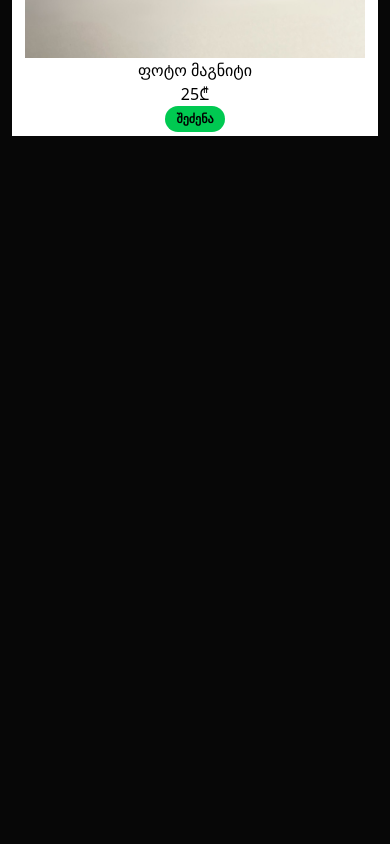
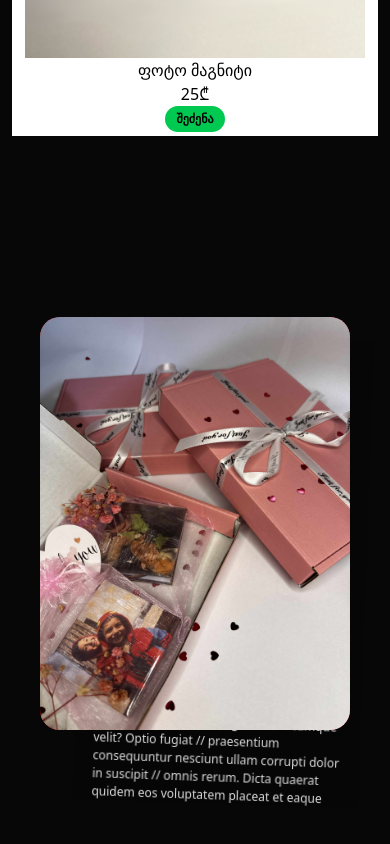
Before and after one commit to Lewyyshub/magneto, a Next.js app: page /dashboard in a window 390 px wide. Shown: the part 1484-2328 px from the top of the page. Before the commit the page ends 1632 px from the top, so only its background shows below. Built offline with nearby package versions, Linux system fonts and the light colour scheme.

Commit message:
add:(added aboutUs card and swiper)

```diff
--- a/package.json
+++ b/package.json
@@ -16,6 +16,7 @@
     "react": "^19.0.0",
     "react-dom": "^19.0.0",
     "react-router-dom": "^7.6.3",
+    "swiper": "^11.2.10",
     "tailwind-merge": "^3.3.1"
   },
   "devDependencies": {
--- a/src/app/(pages)/dashboard/page.jsx
+++ b/src/app/(pages)/dashboard/page.jsx
@@ -1,3 +1,4 @@
+import About from "@/app/components/AboutUs/about";
 import Header from "@/app/components/Header/header";
 import ProductCard from "@/app/components/produtcCard/productcard";
 import Productstext from "@/app/components/RichText/productstxt";
@@ -10,6 +11,7 @@ function Dashboard() {
       <Richtext />
       <Productstext />
       <ProductCard />
+      <About />
     </div>
   );
 }
--- /dev/null
+++ b/src/app/components/AboutUs/about.jsx
@@ -0,0 +1,80 @@
+"use client";
+import Image from "next/image";
+import React, { useState, useEffect } from "react";
+import { Swiper, SwiperSlide } from "swiper/react";
+import { EffectCards } from "swiper/modules";
+import "swiper/css";
+import "swiper/css/effect-cards";
+
+function About() {
+  const [isMobile, setIsMobile] = useState(false);
+
+  useEffect(() => {
+    const handleResize = () => {
+      setIsMobile(window.innerWidth <= 640);
+    };
+
+    handleResize();
+    window.addEventListener("resize", handleResize);
+    return () => window.removeEventListener("resize", handleResize);
+  }, []);
+
+  const image = (
+    <div className="image-div w-full sm:w-[80%] md:w-1/2 max-w-[500px] rounded-[20px] bg-red-500">
+      <Image
+        className="w-full rounded-[20px]"
+        src="/magnetocover.jpg"
+        alt="magneto-cover"
+        width={400}
+        height={400}
+      />
+    </div>
+  );
+
+  const text = (
+    <div className="rich-text w-full px-5 sm:w-[80%] md:w-1/2">
+      <p className="text-white text-wrap lg:text-[18px] md:text-[15px] text-[13px]">
+        Lorem, ipsum dolor sit amet consectetur adipisicing elit. Voluptate
+        impedit, laboriosam, voluptatum atque totam cupiditate quo aliquid
+        facere quibusdam molestiae, eveniet animi maxime laborum? Similique
+        dolore natus harum necessitatibus tempore! Fuga totam consequuntur non
+        velit voluptate dicta, veritatis quis possimus sapiente veniam
+        perferendis hic cumque ex quasi ducimus molestias officia // tempore
+        maxime culpa accusamus? Neque. Nesciunt, doloremque eum vitae //
+        similique nihil dolores voluptatum recusandae placeat accusamus facere
+        // dolor tempore, itaque dignissimos cumque velit? Optio fugiat //
+        praesentium consequuntur nesciunt ullam corrupti dolor in suscipit //
+        omnis rerum. Dicta quaerat quidem eos voluptatem placeat et eaque //
+        similique nihil dolores voluptatum recusandae placeat accusamus facere
+        // dolor tempore, itaque dignissimos cumque velit? Optio fugiat //
+        praesentium consequuntur nesciunt ullam corrupti dolor in suscipit //
+        omnis rerum. Dicta quaerat quidem eos voluptatem placeat et eaque
+      </p>
+    </div>
+  );
+
+  return (
+    <>
+      {isMobile ? (
+        <div className="w-full h-screen p-10 flex items-center justify-center">
+          <Swiper
+            effect="cards"
+            grabCursor={true}
+            modules={[EffectCards]}
+            className="w-full max-w-[500px]"
+          >
+            <SwiperSlide>{image}</SwiperSlide>
+            <SwiperSlide>{text}</SwiperSlide>
+          </Swiper>
+        </div>
+      ) : (
+        <div className="flex mx-auto h-screen items-center justify-around w-full p-10 sm:flex-col md:flex-row lg:flex sm:justify-evenly sm:gap-12 text-638">
+          {image}
+          {text}
+        </div>
+      )}
+    </>
+  );
+}
+
+export default About;
--- a/src/app/globals.css
+++ b/src/app/globals.css
@@ -6,6 +6,23 @@
   margin: 0;
   /* padding: 0; */
   box-sizing: border-box;
+}
+@layer utilities {
+  @media (max-width: 881px) {
+    .text-881 {
+      font-size: 12px;
+    }
+  }
+}
+
+@layer utilities {
+  @media (max-width: 638) {
+    .text-638 {
+      display: flex;
+      flex-direction: column;
+      gap: 15px;
+    }
+  }
 }
 
 @theme inline {
```
Also changed, not shown: public/magnetocover.jpg (added), 1 other file (tests, documents, lock files or other folders).
